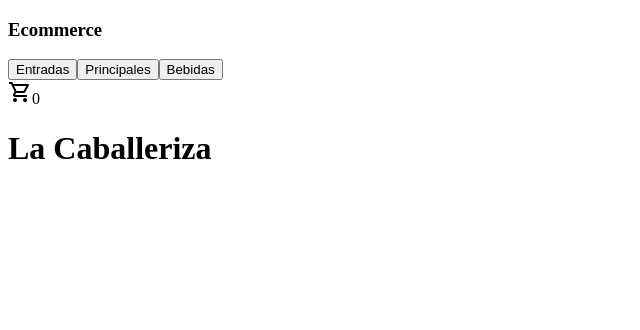
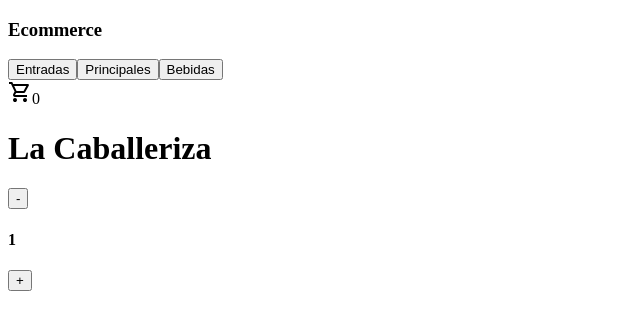
Before and after one commit to MarcosRillo/Preentrega-2, a React (Vite) app in the folder Ecommerce/: page / in a window 1280 px wide. Shown: the top 330 px of the page, without its empty margins (0-640 px from the left). Built offline with nearby package versions, Linux system fonts and the light colour scheme.

Commit message:
Agregue ItemCount

```diff
--- a/Ecommerce/src/App.jsx
+++ b/Ecommerce/src/App.jsx
@@ -1,5 +1,6 @@
 import NavBar from "./components/NavBar/NavBar"
 import ItemListContainer from "./components/ItemListContainer/ItemListContainer";
+import ItemCount from "./components/ItemCount/ItemCount";
 
 function App() {
 
@@ -7,6 +8,7 @@ function App() {
     <>
       <NavBar />
       <ItemListContainer greeting={"La Caballeriza"}/>
+      <ItemCount initial={1} stock={10}/>
     </>
   )
 }
--- /dev/null
+++ b/Ecommerce/src/components/ItemCount/ItemCount.jsx
@@ -0,0 +1,28 @@
+import { useState } from "react";
+
+const ItemCount = ({ initial, stock }) => {
+  const [cantidad, setCantidad] = useState(initial);
+
+  const increment = () => {
+    if (cantidad < stock) {
+      setCantidad(cantidad + 1);
+    }
+  };
+
+  const decrement = () => {
+    if (cantidad > 1) {
+      setCantidad(cantidad - 1);
+    }
+  };
+  return (
+    <>
+      <div>
+        <button onClick={decrement}>-</button>
+        <h4>{cantidad}</h4>
+        <button onClick={increment}>+</button>
+      </div>
+    </>
+  );
+};
+
+export default ItemCount;
```
